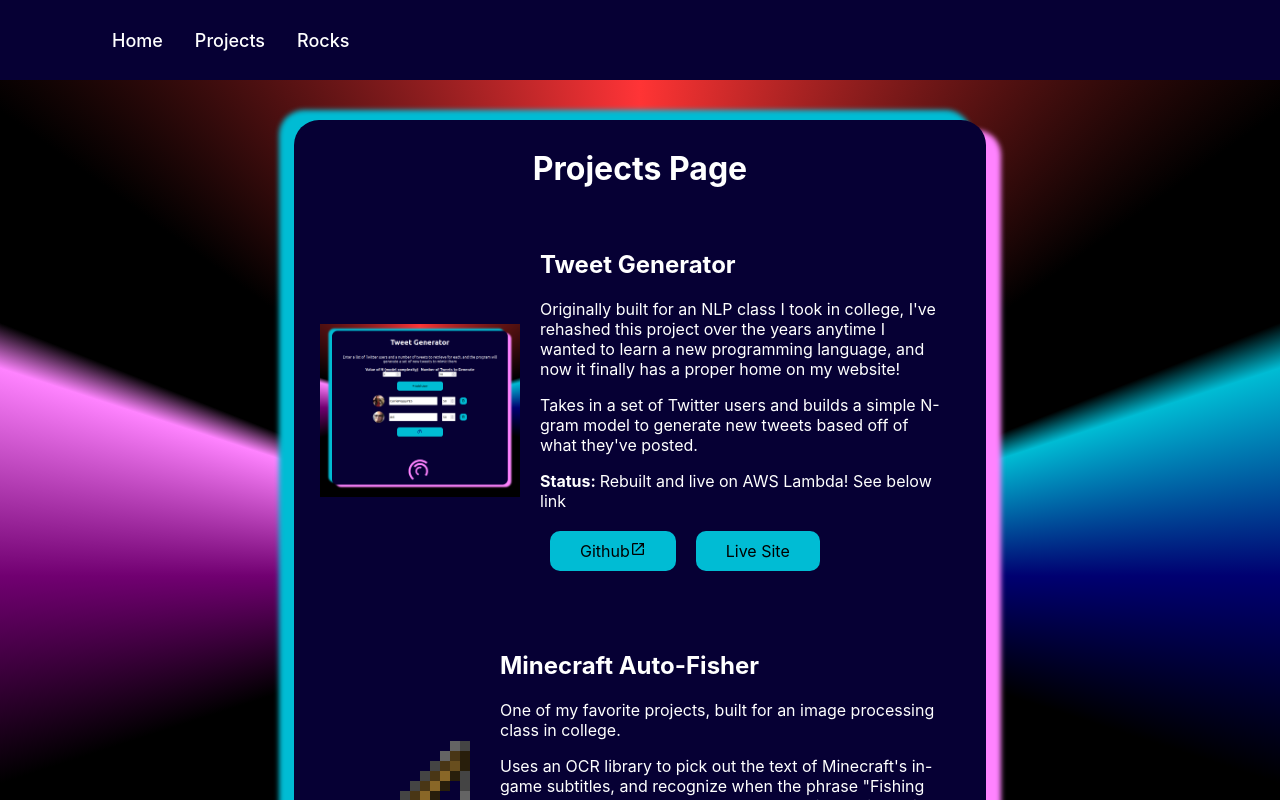
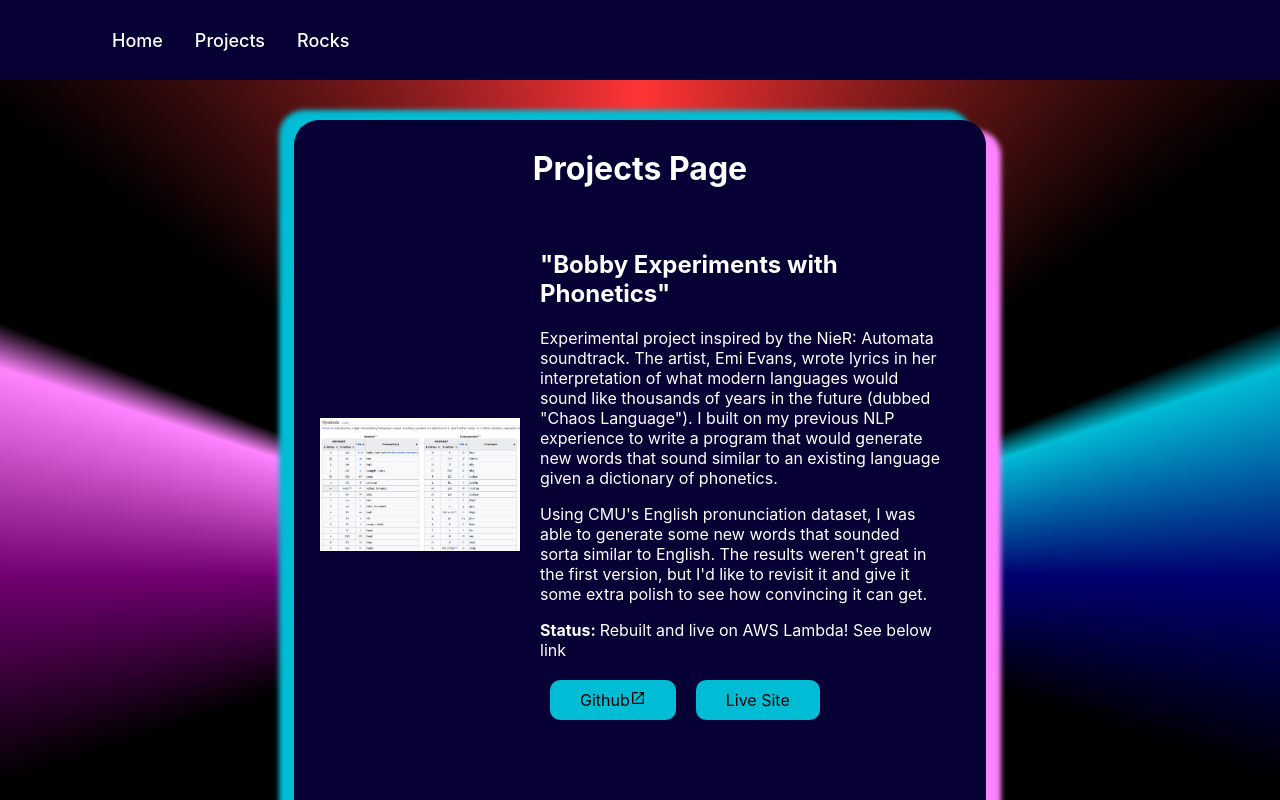
Before and after one commit to r-best/react-test, a React (Create React App) app: page /projects in a window 1280 px wide. Shown: the top 800 px of the page. Built offline with nearby package versions, Linux system fonts and the light colour scheme.

Commit message:
Improving rocks display

```diff
--- a/src/components/rock-card/rockcard.css
+++ b/src/components/rock-card/rockcard.css
@@ -1,6 +1,6 @@
 .rockcard {
     display: flex;
-    flex-direction: row;
+    flex-direction: column;
     align-items: center;
 }
 
@@ -10,8 +10,19 @@
 }
 
 .rockcard-text {
-    text-align: left;
-    padding: 20px;
+    text-align: center;
+    padding: 10px;
+}
+.rockcard-text_name {
+    margin: 0px;
+}
+.rockcard-text_desc {
+    /* display: flex;
+    flex-direction: column;
+    align-items: center; */
+}
+.rockcard-text_desc p {
+    /* width: 50%; */
 }
 
 @media screen and (max-width: 700px) {
--- a/src/containers/content/Content.jsx
+++ b/src/containers/content/Content.jsx
@@ -11,8 +11,8 @@ const Content = () => {
             <BrowserRouter>
             <Routes>
                 <Route exact path='/' element={<Home />} />
+                <Route exact path='/rocks' element={<Rocks />} />
                 <Route exact path='/projects' element={<Projects />} />
-                <Route exact path='/rocks' element={<Rocks />} />
                 <Route exact path='/tweetgen' element={<TweetGen />} />
                 <Route exact path='/phonetic-generator' element={<PhoneticsGen />} />
             </Routes>
--- a/src/pages/projects/Projects.jsx
+++ b/src/pages/projects/Projects.jsx
@@ -6,13 +6,26 @@ import "./projects.css";
 
 const projects = [
     {
+        image: arpabet,
+        title: "\"Bobby Experiments with Phonetics\"",
+        desc: [
+            "Experimental project inspired by the NieR: Automata soundtrack. The artist, Emi Evans, wrote lyrics in her interpretation of what modern languages would sound like thousands of years in the future (dubbed \"Chaos Language\"). I built on my previous NLP experience to write a program that would generate new words that sound similar to an existing language given a dictionary of phonetics.",
+            "Using CMU's English pronunciation dataset, I was able to generate some new words that sounded sorta similar to English. The results weren't great in the first version, but I'd like to revisit it and give it some extra polish to see how convincing it can get."
+        ],
+        status: "Rebuilt and live on AWS Lambda! See below link",
+        github: "https://github.com/r-best/NewWordGenerator",
+        livelink: "/phonetic-generator",
+    },
+    {
         image: tweetGenThumbnail,
-        title: "Tweet Generator",
+        title: "Tweet Generator (Defunct)",
         desc: [
+            "THIS PROJECT NO LONGER FUNCTIONS AS OF FEB. 2023 DUE TO ELON MUSK'S NEW $100/MONTH REQUIREMENT FOR BASIC TWITTER API ACCESS.",
+            "ALL REQUESTS WILL RETURN AN ERROR AS API ACCESS HAS BEEN REVOKED",
             "Originally built for an NLP class I took in college, I've rehashed this project over the years anytime I wanted to learn a new programming language, and now it finally has a proper home on my website!",
             "Takes in a set of Twitter users and builds a simple N-gram model to generate new tweets based off of what they've posted."
         ],
-        status: "Rebuilt and live on AWS Lambda! See below link",
+        status: "DEFUNCT. Tragically killed by the questionable business decisions of a large baby with too much money.",
         github: "https://github.com/r-best/tweetgen-lambda",
         livelink: "/tweetgen",
     },
@@ -26,17 +39,6 @@ const projects = [
         status: "Functioning, documentation needs improvement so others can set it up without issue",
         github: "https://github.com/r-best/MinecraftAutoFisher",
         livelink: null,
-    },
-    {
-        image: arpabet,
-        title: "\"Bobby Experiments with Phonetics\"",
-        desc: [
-            "Experimental project inspired by the NieR: Automata soundtrack. The artist, Emi Evans, worked to write lyrics in something she called \"Chaos Language\", her interpretation of what modern languages would sound like thousands of years in the future. I built on my previous NLP experience to write a program that would generate new words that sound similar to an existing language given a dictionary of phonetics.",
-            "Using CMU's English pronunciation dataset, I was able to generate some new words that sounded sorta similar to English. The results weren't great in the first version, but I'd like to revisit it and give it some extra polish to see how convincing it can get."
-        ],
-        status: "Rebuilt and live on AWS Lambda! See below link",
-        github: "https://github.com/r-best/NewWordGenerator",
-        livelink: "/phonetic-generator",
     },
     {
         image: "https://github.com/r-best/NanoleafDIY/raw/master/docs/Architecture.png",
--- a/src/pages/rocks/Rocks.jsx
+++ b/src/pages/rocks/Rocks.jsx
@@ -8,52 +8,78 @@ const ROCKS = [
     {
         image: RockPics.amethyst,
         name: "Amethyst",
-        desc: []
+        desc: [
+            "Unknown Origin"
+        ]
     },
     {
         image: RockPics.bismuth,
         name: "Bismuth",
-        desc: []
+        desc: [
+            "Smithsonian Air & Space Museum gift shop"
+        ]
     },
     {
         image: RockPics.citrine,
         name: "Citrine",
-        desc: []
+        desc: [
+            "Unknown Origin"
+        ]
     },
     {
         image: RockPics.fluorite,
         name: "Fluorite",
-        desc: []
+        desc: [
+            "Mandrosonoro, Madagascar",
+            "From Packard's Stamp and Rock Shop"
+        ]
     },
     {
         image: RockPics.garnet,
         name: "Garnet",
-        desc: []
+        desc: [
+            "Unknown Origin",
+            "From Richmond, VA Gem and Mineral Society annual rock swap (2019)"
+        ]
     },
     {
         image: RockPics.labradorite,
         name: "Labradorite",
-        desc: []
+        desc: [
+            "Unknown Origin"
+        ]
     },
     {
         image: RockPics.rhodochrosite,
         name: "Rhodochrosite",
-        desc: []
+        desc: [
+            "Guangzi, China",
+            "From Packard's Stamp and Rock Shop"
+        ]
     },
     {
         image: RockPics.rhodonite,
         name: "Rhodonite",
-        desc: []
+        desc: [
+            "Brazil",
+            "From Packard's Stamp and Rock Shop"
+        ]
     },
     {
         image: RockPics.ruby,
         name: "Ruby",
-        desc: []
+        desc: [
+            "Africa",
+            "From Packard's Stamp and Rock Shop"
+        ]
     },
     {
         image: RockPics.rutile,
         name: "Rutile",
-        desc: []
+        desc: [
+            "Graves Mt, Georgia",
+            "From Richmond, VA Gem and Mineral Society annual rock swap (2019)"
+        ]
     },
 ]
 
@@ -71,6 +97,7 @@ const Rocks = () => {
                 </div>
             }
             <h1>Cool Rocks</h1>
+            <div className='rocks-grid'>
                 {ROCKS.map((item, i) => (
                     <div key={i}>
                         <RockCard
@@ -81,6 +108,7 @@ const Rocks = () => {
                     </div>
                 ))}
             </div>
+        </div>
     )
 };
 
--- a/src/pages/rocks/rocks.css
+++ b/src/pages/rocks/rocks.css
@@ -6,8 +6,9 @@
     /* background-color: #ffffff; */
 }
 
-.rocks div {
-    margin: 10px 0;
+.rocks-grid {
+    display: grid;
+    grid-template-columns: repeat(2, 50%);
 }
 
 #fullSizeImgView {
@@ -16,7 +17,7 @@
     position: fixed;
     top: 0;
     left: 0;
-    background-color: rgba(50, 50, 50, 0.90);
+    background-color: rgba(50, 50, 50, 0.80);
     height: 100vh;
     width: 100vw;
     display: flex;
@@ -25,5 +26,11 @@
 }
 
 #fullSizeImgView img {
-    width: 75vw;
+    height: 95vh;
 }
+
+@media screen and (max-width: 700px) {
+    .rocks-grid {
+        grid-template-columns: repeat(1, 100%);
+    }
+}
```
Lines whose indentation alone changed are shown as unchanged.
